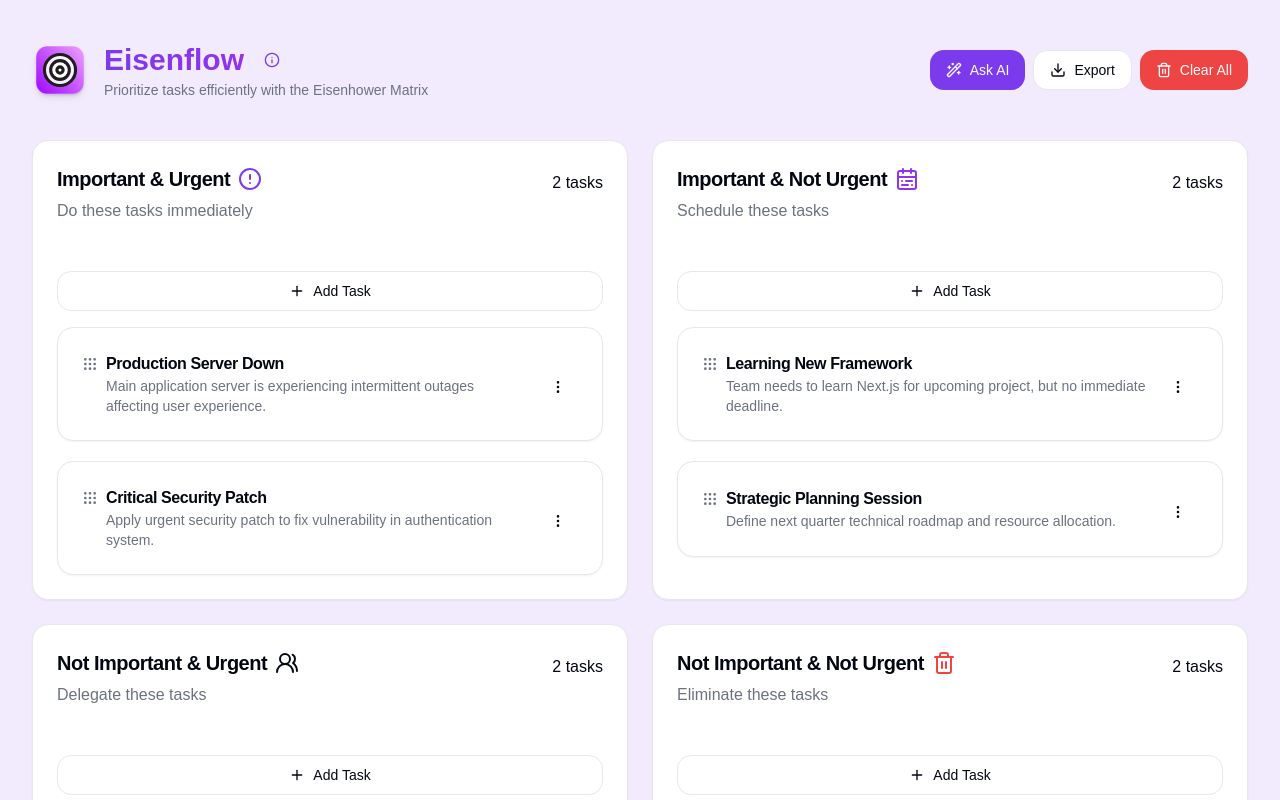
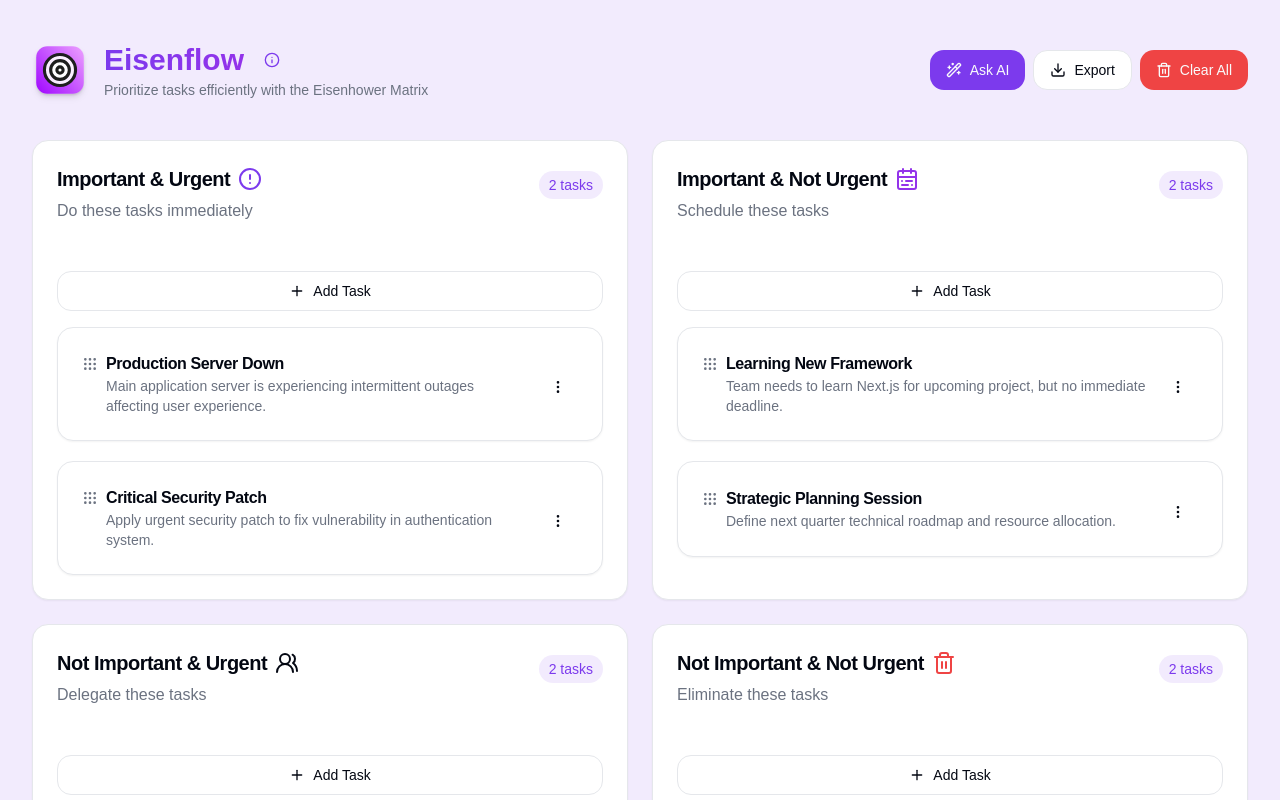
Before and after one commit to suryanshsingh2001/eisenflow-ai, a Next.js app: page / in a window 1280 px wide. Shown: the top 800 px of the page. Built offline with nearby package versions, Linux system fonts and the light colour scheme.

Commit message:
add new count

```diff
--- a/components/shared/quadrant.tsx
+++ b/components/shared/quadrant.tsx
@@ -16,7 +16,6 @@ import { Quadrant as QuadrantType, Task } from "@/lib/types";
 import { TaskForm } from "./task-form";
 import { TaskCard } from "./task-card";
 import { AnimatedContainer } from "./animated-container";
-import { Icon } from "lucide-react";
 import React from "react";
 
 interface QuadrantProps {
@@ -51,9 +50,11 @@ export function Quadrant({
             </CardTitle>
             {icon}
           </div>
-          <div className="absolute right-4 md:right-6 top-4 md:top-6 text-sm md:text-base">
-            {taskCount} task{taskCount !== 1 ? "s" : ""}
-          </div>
+            <div className="absolute right-4 md:right-6 top-4 md:top-6">
+            <span className="inline-flex items-center justify-center px-2.5 py-1 rounded-full text-sm font-medium bg-primary/10 text-primary">
+              {taskCount} task{taskCount !== 1 ? "s" : ""}
+            </span>
+            </div>
           <CardDescription className="text-sm md:text-base">
             {quadrant.description}
           </CardDescription>
```
